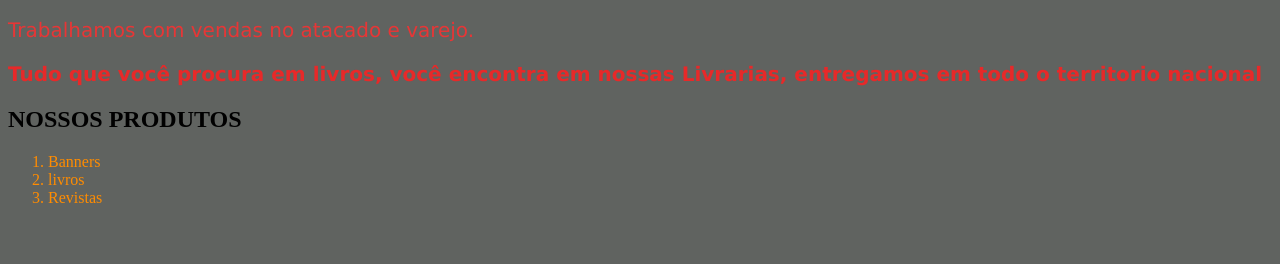
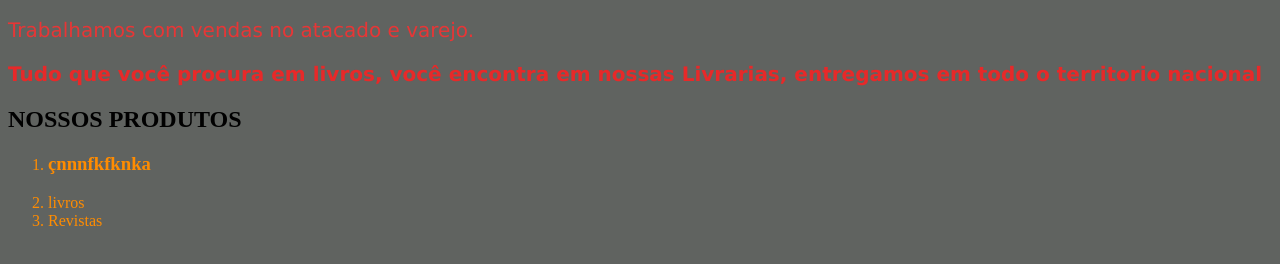
Before and after one commit to ayltonf/Praticasite, a plain HTML site: page index.html in a window 1280 px wide. Shown: the part 262-526 px from the top of the page. Drawn offline with Linux system fonts and the light colour scheme.

Commit message:
~~ppççç

```diff
--- a/index.html
+++ b/index.html
@@ -75,14 +75,16 @@
 			}
 
 
-#menu-h {
+			#menu-h
+			{
 					list-style: none;
 					padding: 0;
 					background-color: preto
 			}
 
 
-#menu-h ul li {
+			#menu-h ul li
+			{
 					display: inline;
 			}
 
@@ -97,7 +99,8 @@
 			}
 
 
-#menu-h ul li a:hover {
+			#menu-h ul li a:hover
+			{
 					background-color: azul
 			}
 
@@ -146,7 +149,7 @@
 
 		<ol>
 
-		   <li style="color:darkorange;">Banners</li>
+		   <li style="color:darkorange;"><h3>çnnnfkfknka</h3></li>
 		   <li style="color:darkorange;">livros</li>
 	       <li style="color:darkorange;">Revistas</li>
 
```
Lines whose indentation alone changed are shown as unchanged.
